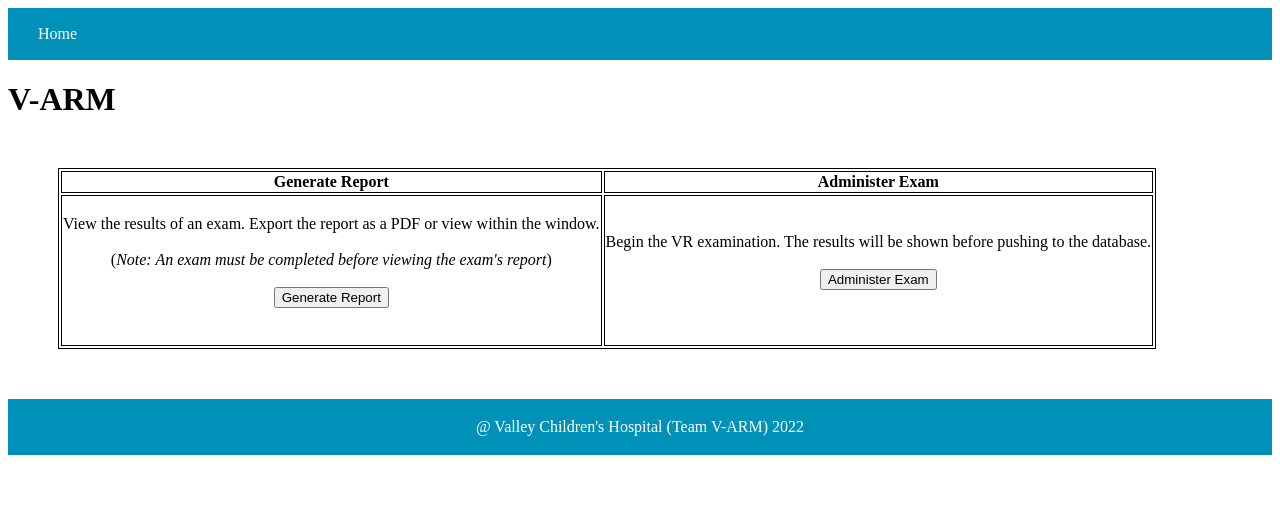
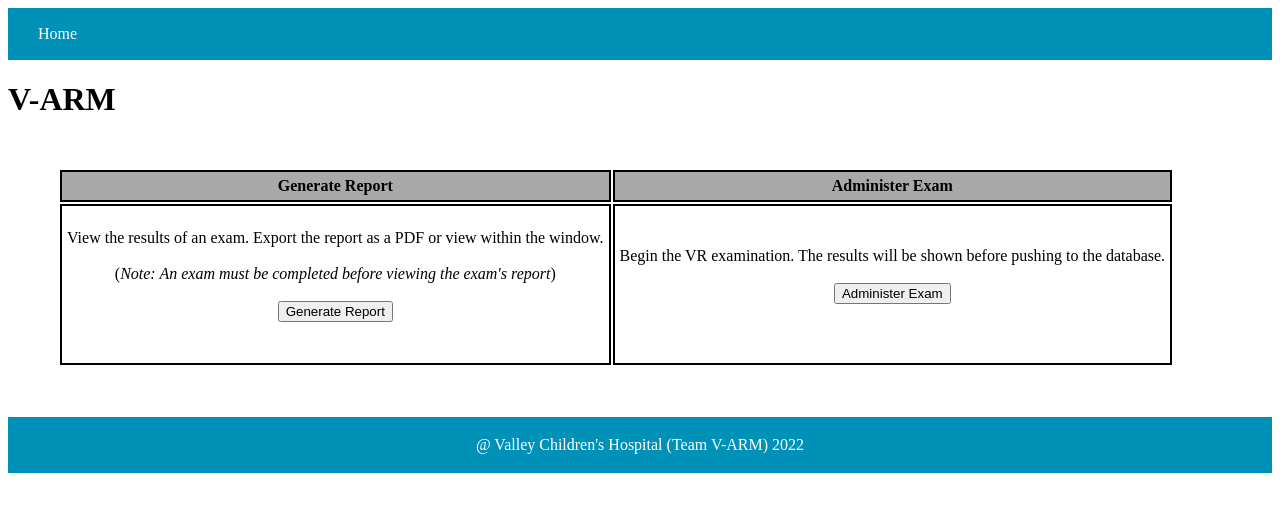
Before and after one commit to ANRC2020/CSE-120-Fall-2022---VCH, a Flask app: page / in a window 1280 px wide. Shown: the top 512 px of the page. Run offline with Flask 3, Linux system fonts and the light colour scheme; parts of the project's set-up code (start-up, migrations or seed data) failed here and were passed over.

Commit message:
updated js and styling

```diff
--- a/static/static.js
+++ b/static/static.js
@@ -115,6 +115,7 @@ function ShowGraphGif()
     B.value = "Hide Graph";
 }
 //gets single exam report of singular patient
+/**
 function get_exam(){
     var p_id = 0;//document.getElementById("pat_id").value;
     var e_id = 1;//document.getElementById("pat_id").value;
@@ -139,6 +140,31 @@ function get_exam(){
         document.getElementById("exam").innerHTML = "Cannot Find Name."
     }
 }
+ */
+function start_exam(){
+    var p_id = document.getElementById("pat_id").value;
+    var e_id = 1;//document.getElementById("pat_id").value;
+
+    var request = new XMLHttpRequest();
+    var url = "/exam_start/"+p_id;
+
+    let bool = false;
+    request.open("POST", url, true);
+    request.send();
+    request.onload = () => {
+        var exam = request.responseText;
+        // console.log(exam)
+        // console.log(exam.type)
+        // bool = true;
+        // document.getElementById("max-velocity").innerHTML = exam[4];
+        // document.getElementById("max-angle").innerHTML = exam[3];
+        // document.getElementById("strength-class").innerHTML = exam[5];
+        // return exams;
+    }
+    // if(bool == false){
+    //     document.getElementById("exam").innerHTML = "Cannot Find Name."
+    // }
+}
 
 
 
--- a/static/style.css
+++ b/static/style.css
@@ -36,19 +36,27 @@
     margin-top: -6px;
 } */
 
-th,td{
-    border: 1px solid;
+th{
+    border: 2px solid;
     text-align:center;
-
+    padding:5px;
+    background-color: darkgrey;
+}
+td{
+    border: 2px solid;
+    text-align:center;
+    padding:5px;
 }
 table{
-    border: 1px solid;
+    /* border: 2px solid; */
     margin: 50px;
+
 }
 
 .form_info{
     border: 2px solid;
     margin: 50px;
+
 
 }
 .form_entry{
```
